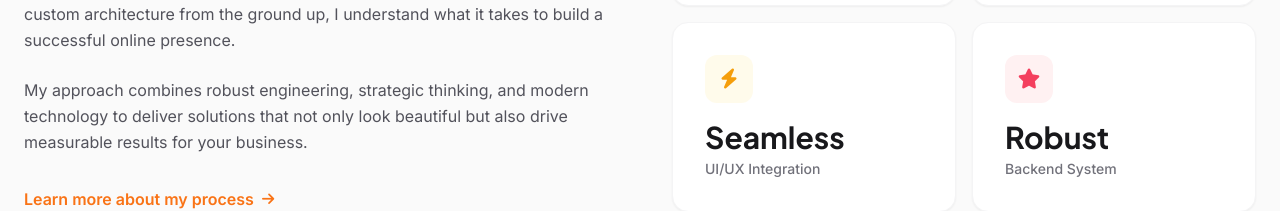
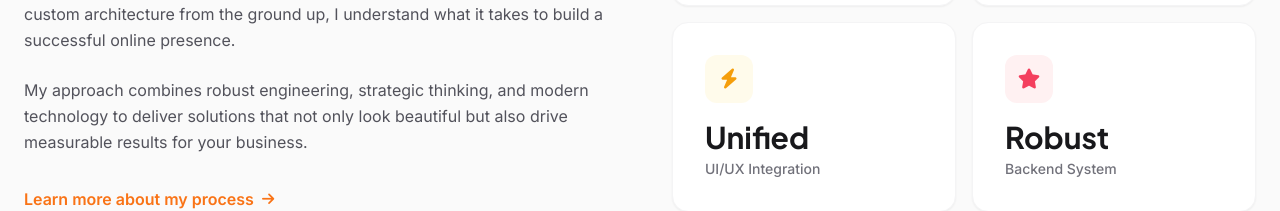
Before and after one commit to ezekielbassey28-hub/ezekiel-portfolio, a React (Vite) app: page / in a window 1280 px wide. Shown: the part 1101-1312 px from the top of the page. Built offline with nearby package versions, Linux system fonts and the light colour scheme.

Commit message:
Change heading text from 'Seamless' to 'Unified'

```diff
--- a/src/components/About.jsx
+++ b/src/components/About.jsx
@@ -69,7 +69,7 @@ const About = () => {
                 <i className="fas fa-bolt"></i>
               </div>
               {/* Added responsive text sizing (text-2xl to text-3xl) */}
-              <h4 className="font-heading text-2xl md:text-3xl font-bold text-dark mb-1 truncate">Seamless</h4>
+              <h4 className="font-heading text-2xl md:text-3xl font-bold text-dark mb-1 truncate">Unified</h4>
               <p className="text-xs md:text-sm font-medium text-zinc-500">UI/UX Integration</p>
             </motion.div>
 
```
